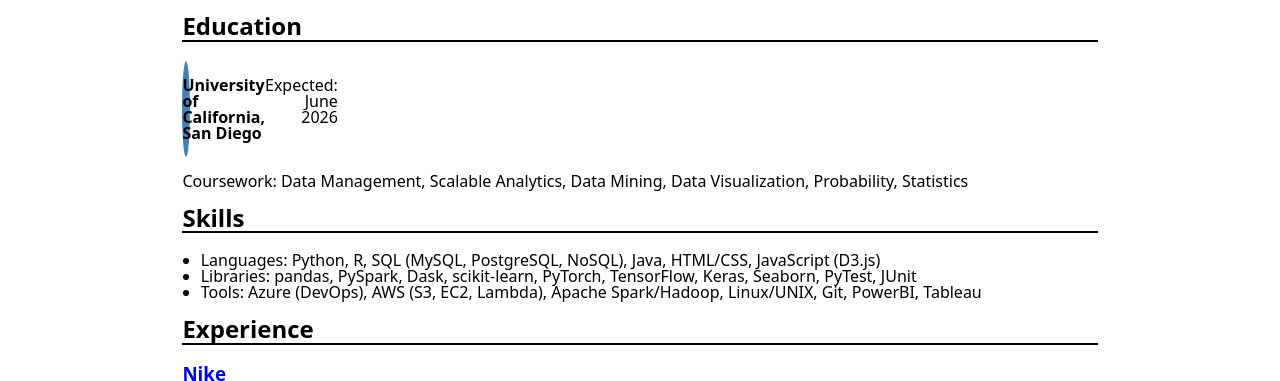
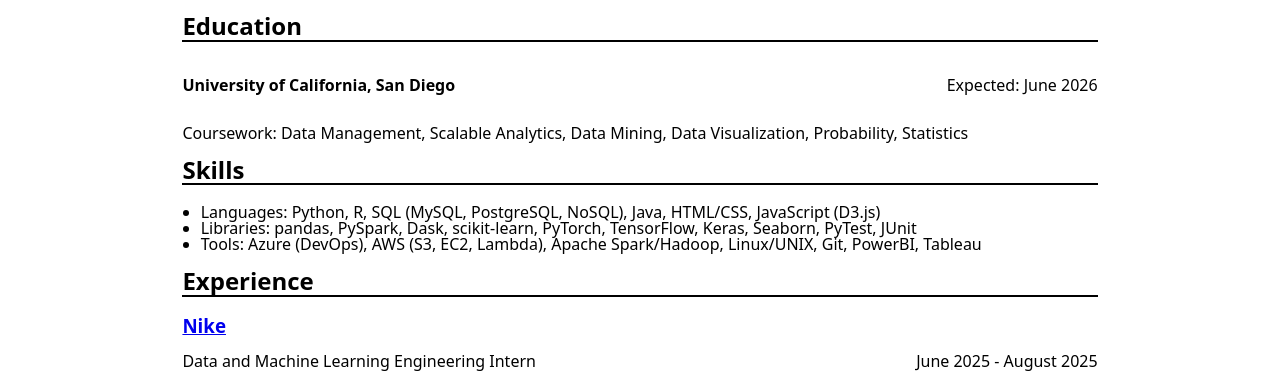
Before and after one commit to suchitbhayani/suchitbhayani.github.io, a website: page resume/index.html in a window 1280 px wide. Shown: the part 357-738 px from the top of the page. Drawn offline with Linux system fonts and the light colour scheme.

Commit message:
fix line bug

```diff
--- a/style.css
+++ b/style.css
@@ -457,13 +457,13 @@ circle.selected {
     margin-top: 1em;
 }
 /* For scrollytelling unit visualization items */
-.line {
+/* .line {
   display: flex;
   width: 0.5em;
   aspect-ratio: 1;
   background: steelblue;
   border-radius: 50%;
-}
+} */
 
 dd {
     display: flex;
```
